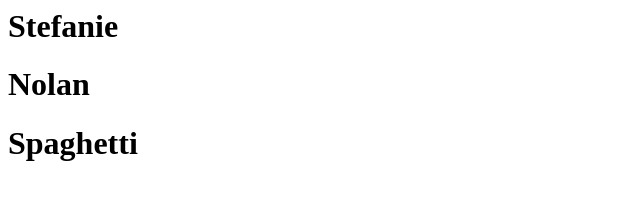
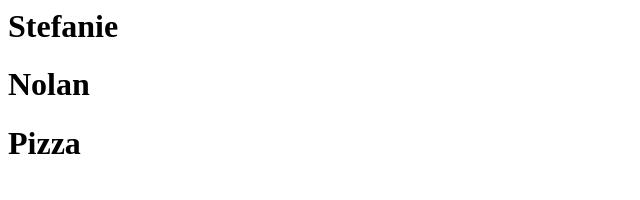
Before and after one commit to nollybear/group_assn, a plain HTML site: page index.html in a window 1280 px wide. Shown: the whole page, without its empty margins (0-640 px from the left). Drawn offline with Linux system fonts and the light colour scheme.

Commit message:
added food again

```diff
--- a/index.html
+++ b/index.html
@@ -4,6 +4,6 @@
 <body>
     <h1>Stefanie</h1>
     <h1>Nolan</h1>
-    <h1>Spaghetti</h1>
+    <h1>Pizza</h1>
 </body>
 </html>
```
